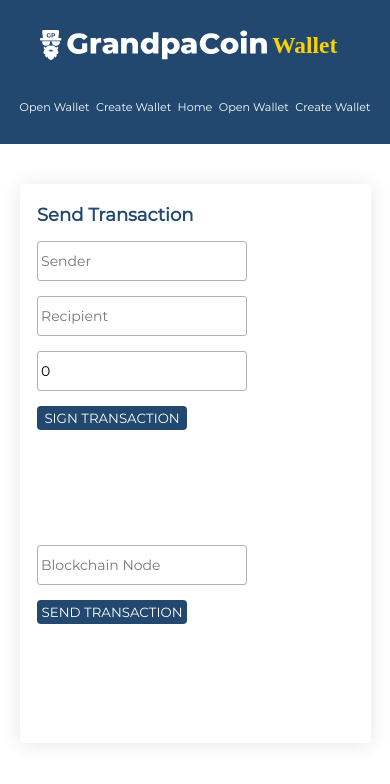
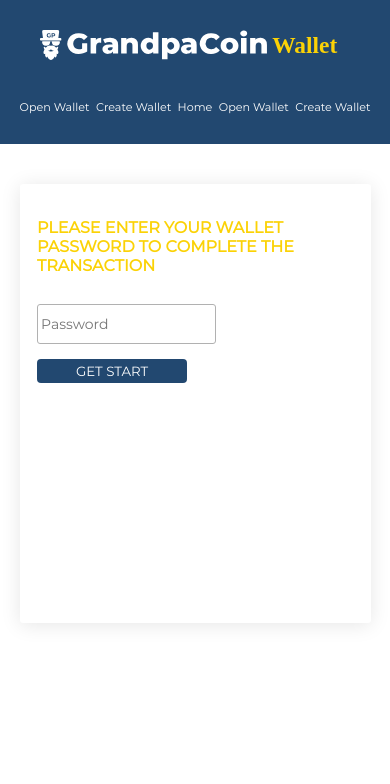
Before and after one commit to family-group/grandpacoin-wallet, a React (Create React App) app: page /send-transaction in a window 390 px wide. Shown: the top 784 px of the page. Built offline with nearby package versions, Linux system fonts and the light colour scheme.

Commit message:
added responsive style and transaction functionality

```diff
--- a/src/App.css
+++ b/src/App.css
@@ -42,3 +42,7 @@
 .margin-top {
   margin-top: 15px !important;
 }
+
+.padding-bottom {
+  padding-bottom: 5px;
+}
--- a/src/components/SendTransaction.jsx
+++ b/src/components/SendTransaction.jsx
@@ -1,110 +1,268 @@
 import React from 'react';
+import Loader from './Loader';
 import Layout from './Layout';
+import Button from './Button';
 import TextInput from './TextInput';
+import Wallet from './../models/wallet';
+import Transaction from '../models/transaction';
+import { getWalletJSON } from './../utils/functions';
+import { isValidUrl, isValidAddress } from '../utils/validator';
+
 import './css/SendTransaction.css';
-import Button from './Button';
-import LogAreaOutput from './LogAreaOutput';
 
 const styles = {
-    logAreaOutput: {
-        minHeight: '100px',
-    },
     button: {
         width: '150px',
     }
 }
 
 class SendTransaction extends React.Component {
-    constructor(props) {
-        super(props);
+    constructor() {
+        super();
+        this.inputErrors = {
+            addressInput: false,
+            nodeInput: false,
+            valueError: false
+        };
+        this.transactionHash = false;
         this.state = {
-            senderAddress: '',
-            recipientAddress: '',
-            value: 0,
-            urlNode: ''
+            address: '',
+            privateKey: '',
+            publicKey: '',
+            error: '',
+            disabled: false,
+            active: false,
+            loading: false,
+            ...this.inputErrors,
+            ...this.transactionHash
         }
+        this.newTransaction = null;
         this.onChange = this.onChange.bind(this);
+        this.onSendTransaction = this.onSendTransaction.bind(this);
+        this.getDataTransaction = this.getDataTransaction.bind(this);
+        this.openWallet = this.openWallet.bind(this);
+        this.openWalletWithPassword = this.openWalletWithPassword.bind(this);
     }
 
-    onChange(event) {
-        const { name, value } = event.target;
+    onChange({ target: { name, value } }) {
+        this[name] = value;
+    }
+
+
+    getDataTransaction() {
+        if (!isValidAddress(this.recipient)) {
+            this.inputErrors = {
+                addressInput: 'Invalid Address! Please try again.',
+            }
 
             this.setState({
-            [name]: value
+                ...this.state,
+                ...this.inputErrors
+            })
+
+        } else {
+            this.inputErrors = {
+                addressInput: false,
+                nodeInput: false
+            }
+            if (!this.value) {
+                this.inputErrors = {
+                    valueError: 'Invalid Value! Please try again.',
+                }
+                return this.setState({
+                    ...this.state,
+                    ...this.inputErrors
                 })
             }
 
-    onSignTransaction() {
-        console.log('Sign Transaction');
+            let data = {
+                from: this.state.address,
+                to: this.recipient,
+                value: this.value,
+                senderPubKey: this.state.publicKey,
+                privKey: this.state.privateKey
+            }
+
+
+            this.newTransaction = new Transaction(data);
+            let transactionData = JSON.stringify(this.newTransaction.getTransactionData(), null, "  ")
+
+
+            this.setState({
+                transactionData,
+                ...this.inputErrors
+            })
+
+        }
     }
 
     onSendTransaction() {
-        console.log('Send Transaction');
+        if (!isValidUrl(this.nodeUrl)) {
+            this.inputErrors = {
+                nodeInput: 'Invalid Url! Please try again.'
+            }
+
+            this.setState({
+                ...this.state,
+                ...this.inputErrors
+            })
+        } else {
+            this.inputErrors = {
+                nodeInput: false
+            }
+            this.newTransaction.send(this.nodeUrl)
+                .then(response => {
+                    this.transactionHash = response.result.transactionDataHash;
+
+                    this.setState({
+                        ...this.transactionHash,
+                        ...this.inputErrors
+                    })
+                })
+                .catch(err => console.log('err', err))
+
+            this.setState({
+                ...this.state,
+                ...this.inputErrors
+            })
+        }
+    }
+
+    openWallet() {
+        if (!this.password) {
+            this.password = ''
+        }
+        this.setState({
+            disabled: true,
+            loading: true,
+            ...this.inputErrors,
+        });
+
+        this.openWalletWithPassword(this.password);
+
+    }
+
+    openWalletWithPassword(password) {
+        const { encryptedWallet } = getWalletJSON();
+        Wallet.fromEncryptedJSON(encryptedWallet, password)
+            .then(decryptedWallet => {
+                const { address, privateKey, publicKey, } = decryptedWallet.account;
+                this.setState({
+                    address,
+                    privateKey,
+                    publicKey,
+                    password: '',
+                    disabled: false,
+                    loading: false,
+                    active: true,
+                    ...this.inputErrors,
+                });
+            })
+            .catch(error => {
+                this.setState({
+                    error: 'Incorrect password!',
+                    disabled: false,
+                    ...this.state,
+                    ...this.inputErrors,
+                });
+            });
     }
 
     render() {
-        const {
-            senderAddress,
-            recipientAddress,
-            value,
-            urlNode
-        } = this.state;
-
+        console.log(this.transactionHash)
         return (
             <Layout>
+                {
+                    !this.state.active ? (
+                        <div className="send-transaction-container">
+                            <p className="send-transacction-text">PLEASE ENTER YOUR WALLET PASSWORD TO COMPLETE THE TRANSACTION</p>
+                            <div className="open-wallet-input-section">
+                                <TextInput
+                                    name="password"
+                                    className="margin-top"
+                                    type="password"
+                                    onChange={this.onChange}
+                                    placeholder="Password"
+                                />
+                                <Button
+                                    onClick={this.openWallet}
+                                    className="margin-top"
+                                    disabled={this.state.disabled}
+                                    style={styles.button}
+                                >GET START</Button>
+                            </div>
+                            {this.state.loading ?
+                                <Loader /> : null}
+                        </div>
+                    ) : (
                             <div className="send-transaction-container">
                                 <h3 className="component-title">Send Transaction</h3>
                                 <div className="send-transaction-inputs">
                                     <TextInput
-                            name="senderAddress"
+                                        name="sender"
+                                        disable
+                                        value={this.state.address}
                                         className="full-width  margin-top"
-                            value={senderAddress}
-                            onChange={this.onChange}
                                         placeholder="Sender"
                                     />
+                                    {
+                                        this.inputErrors.addressInput ?
+                                            <p className="input-error">{this.inputErrors.addressInput}</p> : null
+                                    }
                                     <TextInput
-                            name="recipientAddress"
+                                        name="recipient"
                                         className="full-width  margin-top"
-                            value={recipientAddress}
                                         onChange={this.onChange}
                                         placeholder="Recipient"
                                     />
+                                    {
+                                        this.inputErrors.valueError ?
+                                            <p className="input-error">{this.inputErrors.valueError}</p> : null
+                                    }
                                     <TextInput
                                         name="value"
                                         className="full-width  margin-top"
-                            value={value}
                                         onChange={this.onChange}
                                         placeholder="Value"
                                     />
                                     <Button
-                            className="margin-top"
-                            onClick={this.onSignTransaction}
+                                        className="margin-top button"
+                                        disabled={this.state.disabled}
+                                        onClick={this.getDataTransaction}
                                         style={styles.button}
                                     >SIGN TRANSACTION</Button>
-
-                        <LogAreaOutput
-                            value=""
-                            style={styles.logAreaOutput}
-                        />
+                                    <textarea className="transaction-data" disabled value={this.state.transactionData ? this.state.transactionData : ''} />
+                                    {
+                                        this.inputErrors.nodeInput ?
+                                            <p className="input-error">{this.inputErrors.nodeInput}</p> : null
+                                    }
                                     <TextInput
-                            name="urlNode"
+                                        name="nodeUrl"
                                         className="full-width  margin-top"
-                            value={urlNode}
                                         onChange={this.onChange}
                                         placeholder="Blockchain Node"
                                     />
                                     <Button
                                         className="margin-top"
+                                        disabled={this.state.disabled}
                                         onClick={this.onSendTransaction}
                                         style={styles.button}
                                     >SEND TRANSACTION</Button>
-                        <LogAreaOutput
-                            value=""
-                            style={styles.logAreaOutput}
-                        />
+                                    {
+                                        this.transactionHash ?
+                                            <div className="transaccion-result">
+                                                <p className="padding-bottom transaction-tittle-text">TRANSACTION SUCCESSFUL!</p>
+                                                <p className="padding-bottom text-amount-send">You send {this.value} grandpas to address:</p>
+                                                <p className="padding-bottom">{this.recipient}</p>
+                                                <p className="tx-hash-text">Transaction Hash: 0x{this.transactionHash}</p>
+                                            </div> : null
 
+                                    }
                                 </div>
                             </div>
+                        )
+                }
+
             </Layout>
         );
     }
--- a/src/components/css/SendTransaction.css
+++ b/src/components/css/SendTransaction.css
@@ -1,8 +1,55 @@
 .send-transaction-container {
-    width: 65%;
+    width: 85%;
 }
-
+.send-transacction-text {
+    padding: 14px 0;
+    font-size: 1.2em;
+    color: var(--color-grandpa-yellow);
+    font-weight: bold;
+}
 .send-transaction-inputs {
     display: flex;
     flex-direction: column;
 }
+.input-error {
+    color: red;
+    padding-top: 12px;
+}
+.transaction-data {
+    border: 1px solid var(--color-grandpa-gray);
+    margin-top: 15px;
+    height: 160px;
+}
+.transaccion-result {
+    min-height: 100px;
+    background: #00800033;
+    border-radius: 6px;
+    display: flex;
+    flex-direction: column;
+    align-items: center;
+    justify-content: center;
+    margin-top: 16px;
+    padding: 3% 7%;
+    text-align: center;
+    word-break: break-all;
+}
+.transaction-tittle-text {
+    font-weight: bold;
+}
+.text-amount-send, .tx-hash-text {
+    color: var(--color-grandpa-blue);
+}
+.tx-hash-text {
+    font-weight: bold;
+}
+
+@media(max-width: 1100px) {
+    .send-transacction-text {
+        font-size: 1em;
+    }
+}
+@media(max-width: 600px) {
+    .send-transaction-container{
+        width: 100%;
+    }
+}
```
Lines whose indentation alone changed are shown as unchanged.
